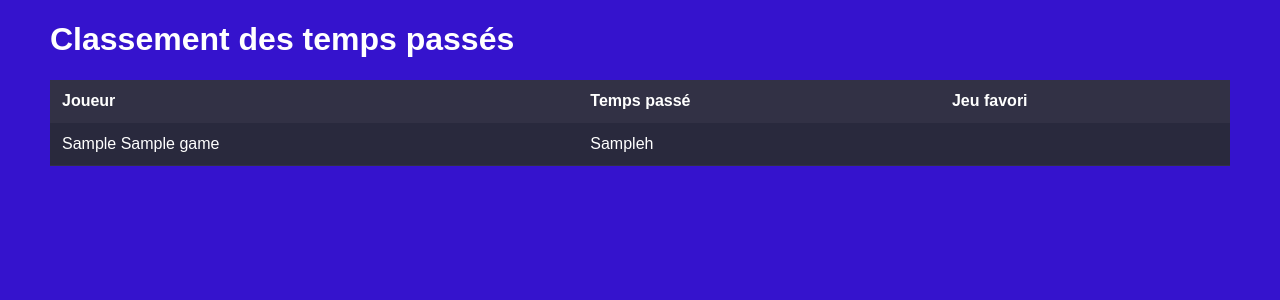
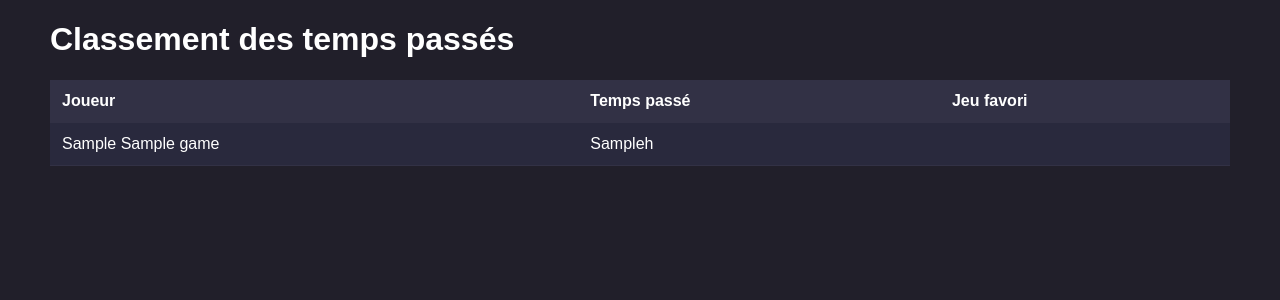
Before and after one commit to Tomm-72/Game_Collection, a PHP site: template views/classement_page.php in a window 1280 px wide. Shown: the top 300 px of the page. Run offline with PHP 8.4, Linux system fonts and the light colour scheme; the template is opened without the code that fills it: most values are stand-ins (such as "Sample title", 1, 10 or a date in 2020); data that the repository does not hold is empty.

Commit message:
fixed css background in classement

```diff
--- a/src/styles/classement.css
+++ b/src/styles/classement.css
@@ -1,5 +1,5 @@
 body {
-    background-color: #3513cd;
+    background-color: #211F2A;
     color: white;
     font-family: Arial, sans-serif;
     margin: 0;
```
